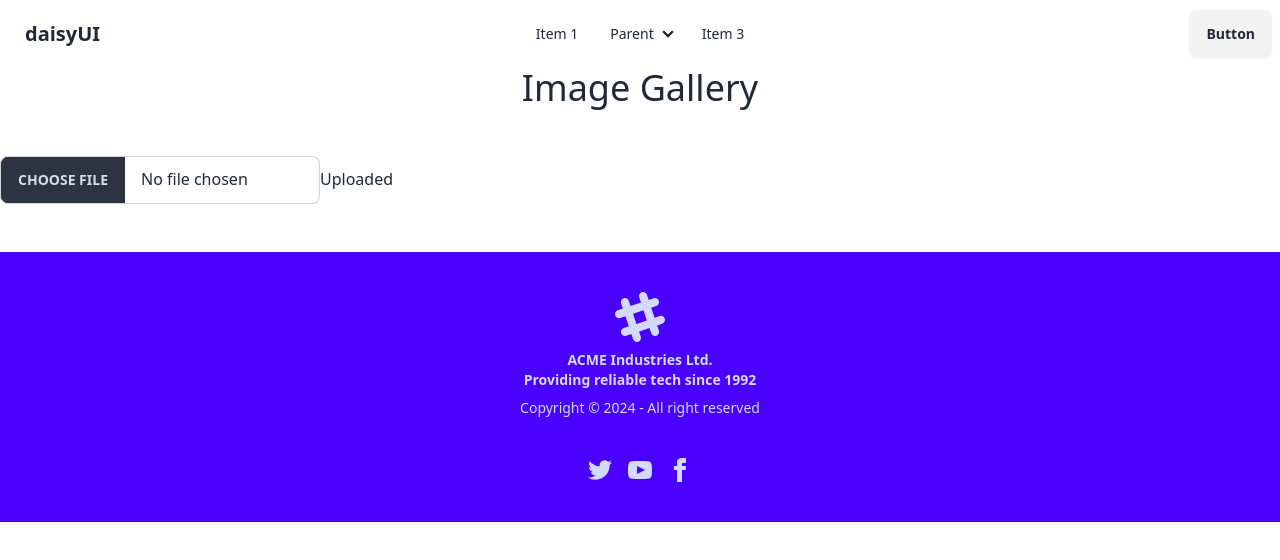
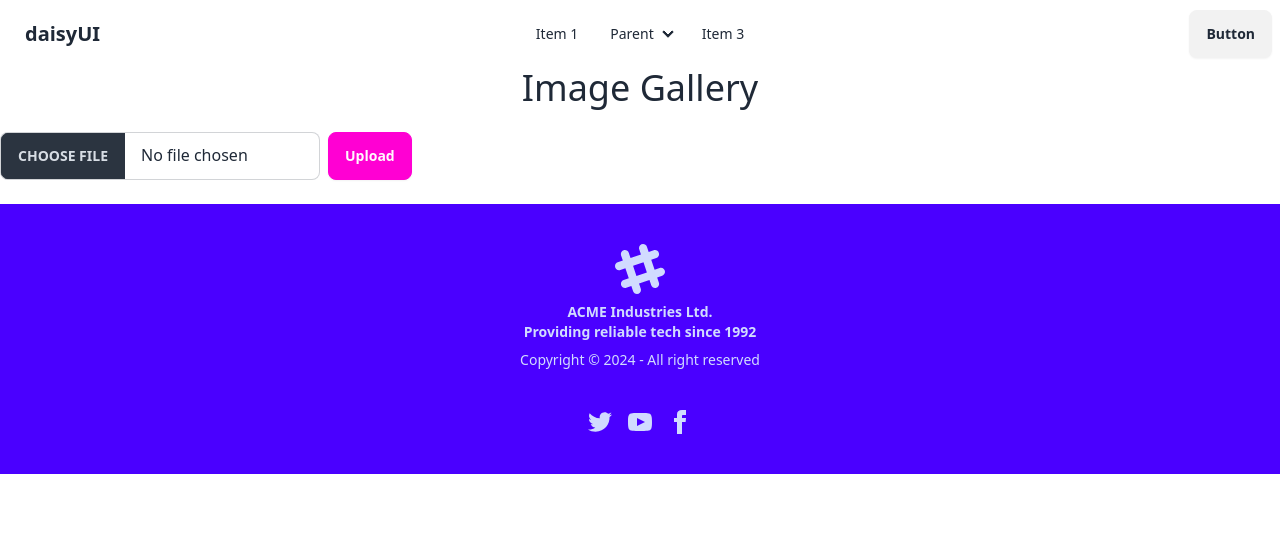
Before and after one commit to Abusayem99133/image-gallery-client-site, a React (Vite) app: page / in a window 1280 px wide. Shown: the top 560 px of the page. Built offline with nearby package versions, Linux system fonts and the light colour scheme; no server answers.

Commit message:
imgbb hosting properly done and setup to the  imgbb api key...

```diff
--- a/package.json
+++ b/package.json
@@ -15,6 +15,7 @@
     "react-beautiful-dnd": "^13.1.1",
     "react-dom": "^18.3.1",
     "react-helmet-async": "^2.0.5",
+    "react-hook-form": "^7.53.0",
     "sweetalert2": "^11.14.0"
   },
   "devDependencies": {
--- a/src/Component/HomePage/Gallery.jsx
+++ b/src/Component/HomePage/Gallery.jsx
@@ -1,46 +1,84 @@
 import Swal from "sweetalert2";
+import useAxiosPublic from "../useAxiosPublic";
+import { useForm } from "react-hook-form";
+
+const image_hosting_key = import.meta.env.VITE_IMGBB_API_KEY; // Correct env key
+const image_hosting_api = `https://api.imgbb.com/1/upload?key=${image_hosting_key}`;
 
 const Gallery = () => {
-  const handleUpdated = (event) => {
-    event.preventDefault();
-    const form = new FormData(event.currentTarget);
+  const axiosPublic = useAxiosPublic();
+  const { register, handleSubmit, reset } = useForm();
 
-    const image = form.get("image");
+  const onSubmit = async (data) => {
+    try {
+      console.log(data);
+
+      const imageFile = new FormData();
+      imageFile.append("image", data.image[0]);
+
+      const res = await axiosPublic.post(image_hosting_api, imageFile, {
+        headers: {
+          "content-type": "multipart/form-data",
+        },
+      });
+
+      if (res.data && res.data.data && res.data.data.url) {
+        const imageUrl = res.data.data.url;
 
         const upload = {
-      image,
+          imageUrl,
         };
-    console.log(upload, "hlw");
-    fetch("http://localhost:5000/galleryI", {
-      method: "POST",
+
+        const backendResponse = await axiosPublic.post(
+          "http://localhost:5000/galleryI",
+          upload,
+          {
             headers: {
               "content-type": "application/json",
             },
-      body: JSON.stringify(upload),
-    })
-      .then((res) => res.json())
-      .then((data) => {
-        console.log(data);
+          }
+        );
 
-        if (data.insertedId) {
+        if (backendResponse.data.insertedId) {
           Swal.fire({
             title: "Success!",
-            text: "User Added Successfully",
+            text: "Image Uploaded Successfully",
             icon: "success",
             confirmButtonText: "Done",
           });
+          reset();
         }
+      } else {
+        throw new Error("Image upload failed");
+      }
+    } catch (error) {
+      console.error(error);
+      Swal.fire({
+        title: "Error!",
+        text: "There was an issue with the upload",
+        icon: "error",
+        confirmButtonText: "Retry",
       });
+    }
   };
+
   return (
     <div>
-      <form onSubmit={handleUpdated}>
+      <form onSubmit={handleSubmit(onSubmit)}>
+        <div className="flex items-center">
+          <div className="my-6">
             <input
+              {...register("image", { required: true })}
               type="file"
-          className="file-input file-input-bordered my-12 w-full max-w-xs"
-          name="image"
+              className="file-input file-input-bordered w-full max-w-xs"
             />
-        <input type="submit" value="Uploaded" />
+          </div>
+          <input
+            type="submit"
+            value="Upload"
+            className="btn btn-secondary ml-2"
+          />
+        </div>
       </form>
     </div>
   );
--- /dev/null
+++ b/src/Component/index.js
@@ -0,0 +1,11 @@
+import axios from "axios";
+
+// Image upload
+export const imageUpload = async (image) => {
+  const formData = new FormData();
+  formData.append("image", image);
+  const { data } = await axios.post(`
+      https://api.imgbb.com/1/upload?key=${import.meta.env.IMGBB_API_KEY},
+      formData`);
+  return data.data.display_url;
+};
--- /dev/null
+++ b/src/Component/useAxiosPublic.jsx
@@ -0,0 +1,11 @@
+import axios from "axios";
+
+const axiosPublic = axios.create({
+  baseURL: "http://localhost:5000/",
+});
+
+const useAxiosPublic = () => {
+  return axiosPublic;
+};
+
+export default useAxiosPublic;
```
Also changed, not shown: 1 other file (tests, documents, lock files or other folders). Lines whose indentation alone changed are shown as unchanged.
